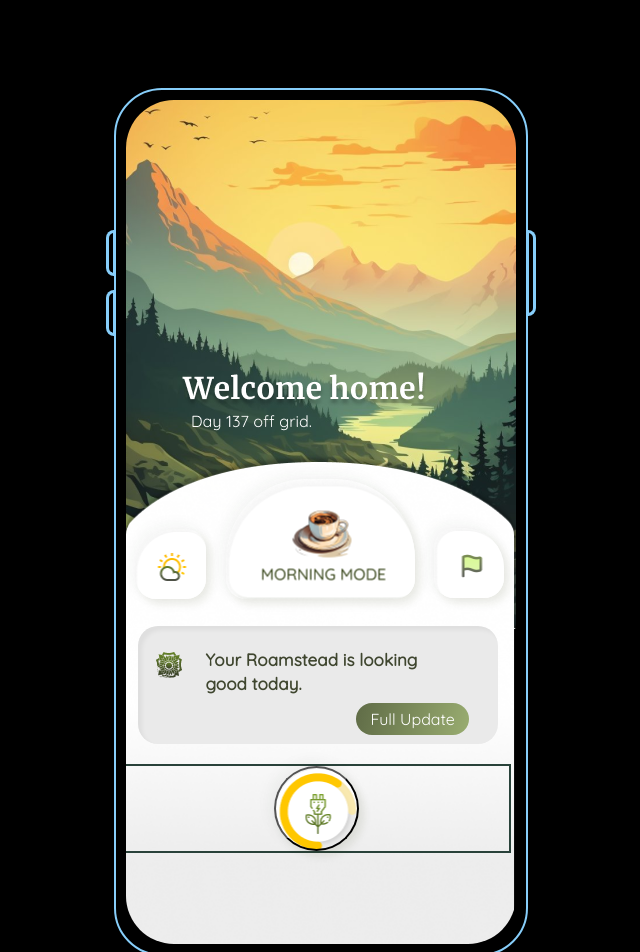
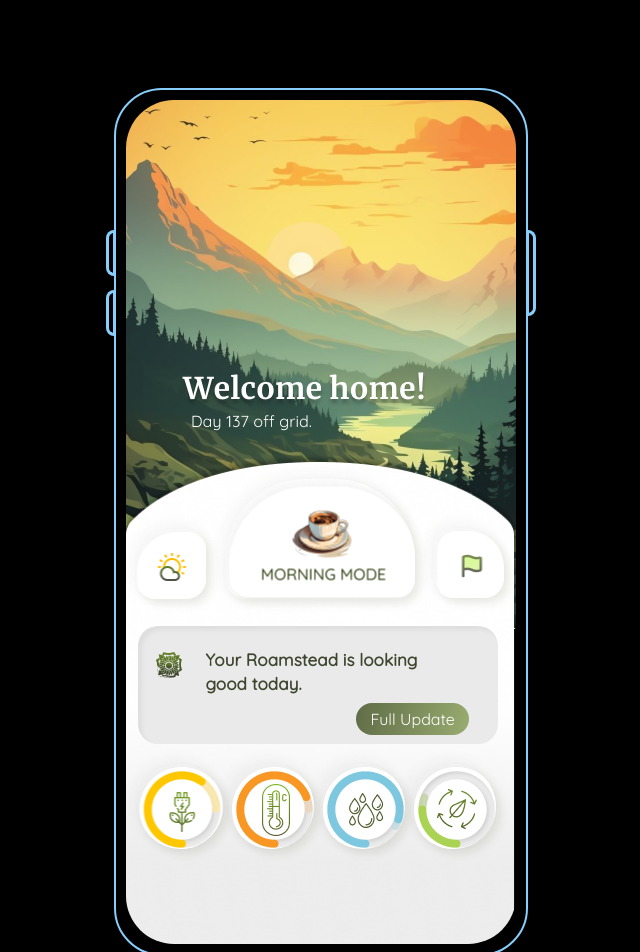
Before and after one commit to SelinaKionnali/Kionnali-App_Prototype, a React (Create React App) app in the folder kionnali-app_prototype/: page /dashboard in a window 1280 px wide. Shown: the top 952 px of the page, without its empty margins (319-959 px from the left). Built offline with nearby package versions, Linux system fonts and the light colour scheme.

Commit message:
system status tiles

```diff
--- a/kionnali-app_prototype/src/Components/Dashboard.css
+++ b/kionnali-app_prototype/src/Components/Dashboard.css
@@ -268,9 +268,9 @@ letter-spacing: 0.1px;
 
 /* system tiles */
 
-.power-system {
+.system-status-frame {
   position: relative;
-  width: 385px;
+  width: 390px;
   height: 85px;
   bottom: 0%;
   top: 38%;
@@ -278,8 +278,17 @@ letter-spacing: 0.1px;
 justify-content: center;
 align-items: flex-start;
 gap: 6px;
-border: 2px solid #29423A;
 
+}
+
+.system-status-box {
+  position: relative;
+  width: 85px;
+  height: 85px;
+  display: flex;
+  align-items: center;
+  gap: 9px;
+  border-radius: 0px 0px var(--main-system-20-px, 20px) var(--main-system-20-px, 20px);
 }
 
 .power-system-tile {
@@ -293,8 +302,71 @@ border: 2px solid #29423A;
   align-items: center;
   gap: 10px;
   border-radius: 100px;
+  border: none ;
+  cursor: pointer;
+  overflow: hidden;
+
 
 /* tile drop shadow 1 */
   box-shadow: 5px 5px 8px 0px rgba(54, 70, 20, 0.10), -4px -4px 15px 0px rgba(46, 50, 40, 0.05);
+}
 
+.thermal-system-tile {
+  background: url("/src/Assets/Dashboard/2thermalSystemIcon.png") no-repeat center center;
+  position: absolute;
+  display: flex;
+  justify-content: flex-start;
+  width: 85px;
+  height: 85px;
+  justify-content: center;
+  align-items: center;
+  gap: 10px;
+  border-radius: 100px;
+  border: none ;
+  cursor: pointer;
+  overflow: hidden;
+
+
+/* tile drop shadow 1 */
+  box-shadow: 5px 5px 8px 0px rgba(54, 70, 20, 0.10), -4px -4px 15px 0px rgba(46, 50, 40, 0.05);
 }
+
+.water-system-tile {
+  background: url("/src/Assets/Dashboard/3waterSystemIcon.png") no-repeat center center;
+  position: absolute;
+  display: flex;
+  justify-content: flex-start;
+  width: 85px;
+  height: 85px;
+  justify-content: center;
+  align-items: center;
+  gap: 10px;
+  border-radius: 100px;
+  border: none ;
+  cursor: pointer;
+  overflow: hidden;
+
+
+/* tile drop shadow 1 */
+  box-shadow: 5px 5px 8px 0px rgba(54, 70, 20, 0.10), -4px -4px 15px 0px rgba(46, 50, 40, 0.05);
+}
+
+.compost-system-tile {
+  background: url("/src/Assets/Dashboard/4compostSystemIcon.png") no-repeat center center;
+  position: absolute;
+  display: flex;
+  justify-content: flex-start;
+  width: 85px;
+  height: 85px;
+  justify-content: center;
+  align-items: center;
+  gap: 10px;
+  border-radius: 100px;
+  border: none ;
+  cursor: pointer;
+  overflow: hidden;
+
+
+/* tile drop shadow 1 */
+  box-shadow: 5px 5px 8px 0px rgba(54, 70, 20, 0.10), -4px -4px 15px 0px rgba(46, 50, 40, 0.05);
+}
--- a/kionnali-app_prototype/src/Components/Dashboard.js
+++ b/kionnali-app_prototype/src/Components/Dashboard.js
@@ -55,8 +55,19 @@ export default function Dashboard() {
 								)}
 							</button>
 						</div>
-						<div className="power-system">
-							<button className="power-system-tile"></button>
+						<div className="system-status-frame">
+							<div className="system-status-box">
+								<button className="power-system-tile"></button>
+							</div>
+							<div className="system-status-box">
+								<button className="thermal-system-tile"></button>
+							</div>
+							<div className="system-status-box">
+								<button className="water-system-tile"></button>
+							</div>
+							<div className="system-status-box">
+								<button className="compost-system-tile"></button>
+							</div>
 						</div>
 					</div>
 				</div>
```
